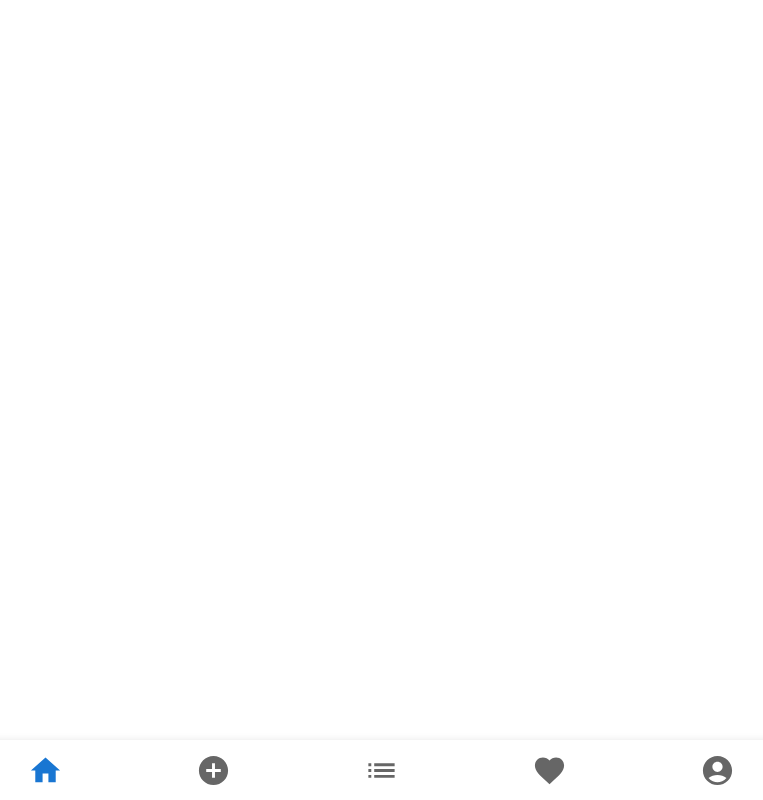
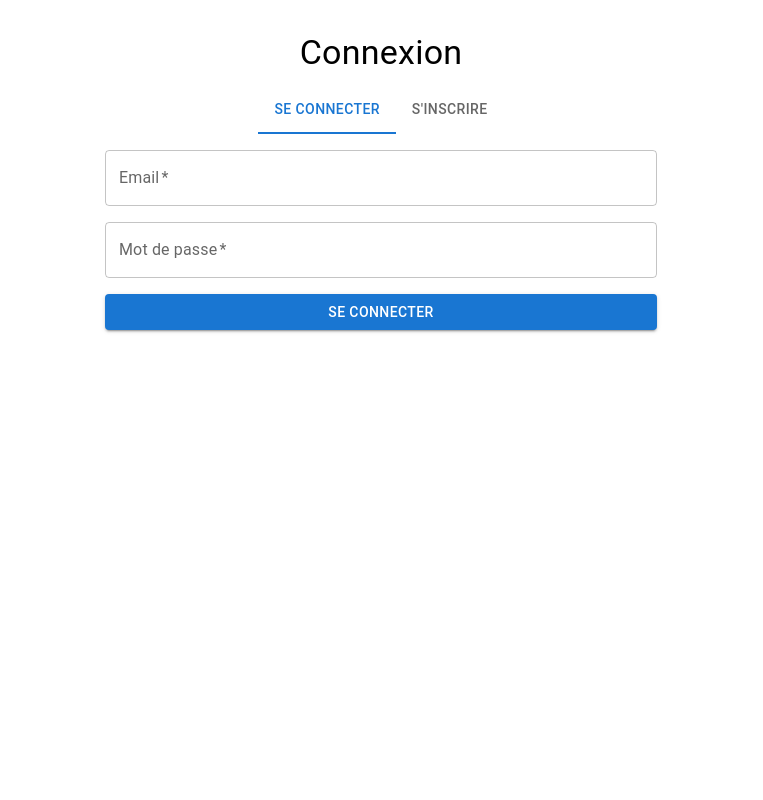
Before and after one commit to axelleagez/MyCafeList, a React (Create React App) app in the folder frontend/mycafelist/: page /login in a window 1280 px wide. Before the commit this address had no page. Shown: the whole page, without its empty margins (259-1022 px from the left). Built offline with nearby package versions, Linux system fonts and the light colour scheme.

Commit message:
page d'accueil non fonctionnelle

```diff
--- a/frontend/mycafelist/src/App.jsx
+++ b/frontend/mycafelist/src/App.jsx
@@ -1,5 +1,5 @@
 import React from "react";
-import { BrowserRouter as Router, Routes, Route } from "react-router-dom";
+import { BrowserRouter as Router, Routes, Route, Navigate} from "react-router-dom";
 import Navbar from "./components/Navbar";
 import HomePage from "./pages/HomePage";
 import AddPage from "./pages/AddPage";
@@ -7,18 +7,23 @@ import CafeListPage from "./pages/CafeListPage";
 import CafeDetailsPage from "./pages/CafeDetailsPage";
 import FavoritesPage from "./pages/FavoritesPage";
 import ProfilPage from "./pages/ProfilPage";
+import ConnectionPage from "./pages/ConnectionPage";
 
 function App() {
+  const isAuthenticated = localStorage.getItem("userId"); // vérification si l'utilisateur est connecté
+
   return (
     <>
-    <Navbar />
+      {isAuthenticated && <Navbar />} {/* affichage Navbar seulement si connecté */}
+
       <Routes>
-        <Route path="/" element={<HomePage />} />
-        <Route path="/add" element={<AddPage />} />
-        <Route path="/list" element={<CafeListPage />} />
-        <Route path="/details/:id" element={<CafeDetailsPage />} />
-        <Route path="/favorites" element={<FavoritesPage />} />
-        <Route path="/profile" element={<ProfilPage />} />
+        <Route path="/" element={isAuthenticated ? <HomePage /> : <Navigate to="/login" />} />
+        <Route path="/add" element={isAuthenticated ? <AddPage /> : <Navigate to="/login" />} />
+        <Route path="/list" element={isAuthenticated ? <CafeListPage /> : <Navigate to="/login" />} />
+        <Route path="/details/:id" element={isAuthenticated ? <CafeDetailsPage /> : <Navigate to="/login" />} />
+        <Route path="/favorites" element={isAuthenticated ? <FavoritesPage /> : <Navigate to="/login" />} />
+        <Route path="/profile" element={isAuthenticated ? <ProfilPage /> : <Navigate to="/login" />} />
+        <Route path="/login" element={<ConnectionPage />} />
       </Routes>
     </>
   );
--- a/frontend/mycafelist/src/pages/AddPage.jsx
+++ b/frontend/mycafelist/src/pages/AddPage.jsx
@@ -38,7 +38,7 @@ const AddPage = () => {
 
     try {
       // envoi des données à l'API
-      await axios.post("http://localhost:5000/api/cafes", formData);
+      await axios.post("http://localhost:5091/api/cafes", formData);
       setLoading(false);
       navigate("/list"); // redirection vers la liste après l'ajout
     } catch (err) {
--- a/frontend/mycafelist/src/pages/CafeListPage.jsx
+++ b/frontend/mycafelist/src/pages/CafeListPage.jsx
@@ -8,7 +8,7 @@ const CafeListPage = () => {
   const [error, setError] = useState("");
 
   useEffect(() => {
-    axios.get("http://localhost:5000/api/cafes") // URL API
+    axios.get("http://localhost:5091/api/cafes") // URL API
       .then(response => {
         // mettre que les cafés de l'utilisateur 1 pour faire un test
         const userCafes = response.data.filter(cafe => cafe.IdUser === 1);
--- a/frontend/mycafelist/src/pages/ConnectionPage.jsx
+++ b/frontend/mycafelist/src/pages/ConnectionPage.jsx
@@ -1,7 +1,85 @@
-import React from "react";
+import React, { useState, useEffect } from "react";
+import { Container, TextField, Button, Box, Typography, Tab, Tabs, Alert } from "@mui/material";
+import { useNavigate } from "react-router-dom";
+import axios from "axios";
 
 const ConnectionPage = () => {
-  return <h1>Page de connexion</h1>;
+  const navigate = useNavigate();
+  const [tab, setTab] = useState(0); // 0 = Connexion, 1 = Inscription
+  const [formData, setFormData] = useState({
+    Nom: "",
+    Email: "",
+    MotDePasse: "",
+  });
+  const [loading, setLoading] = useState(false);
+  const [error, setError] = useState("");
+
+  // si l'utilisateur est déjà connecté, redirection automatique vers HomePage
+  useEffect(() => {
+    if (localStorage.getItem("userId")) {
+      navigate("/");
+    }
+  }, [navigate]);
+
+  // gestion des changements des champs
+  const handleChange = (event) => {
+    const { name, value } = event.target;
+    setFormData({ ...formData, [name]: value });
+  };
+
+  // soumission du formulaire (Connexion ou Inscription)
+  const handleSubmit = async (event) => {
+    event.preventDefault();
+    setLoading(true);
+    setError("");
+
+    try {
+      const url = tab === 0 ? "http://localhost:5091/api/users/login" : "http://localhost:5091/api/users/register";
+      const response = await axios.post(url, formData);
+
+      // stockage dans le localStorage de l'ID utilisateur
+      localStorage.setItem("userId", response.data.Id);
+      localStorage.setItem("userEmail", response.data.Email);
+
+      setLoading(false);
+      navigate("/"); // redirection vers page d'accueil
+    } catch (err) {
+      console.error("Erreur d'authentification :", err);
+      setError("Échec de l'authentification. Vérifiez vos informations.");
+      setLoading(false);
+    }
+  };
+
+  return (
+    <Container maxWidth="sm">
+      <Box sx={{ textAlign: "center", mt: 4 }}>
+        <Typography variant="h4" gutterBottom>
+          {tab === 0 ? "Connexion" : "Inscription"}
+        </Typography>
+      </Box>
+
+      {/* onglets pour basculer entre Connexion et Inscription */}
+      <Tabs value={tab} onChange={(event, newValue) => setTab(newValue)} centered>
+        <Tab label="Se Connecter" />
+        <Tab label="S'inscrire" />
+      </Tabs>
+
+      {error && <Alert severity="error" sx={{ mt: 2 }}>{error}</Alert>}
+
+      {/* formulaire */}
+      <Box component="form" onSubmit={handleSubmit} sx={{ display: "flex", flexDirection: "column", gap: 2, mt: 2 }}>
+        {tab === 1 && (
+          <TextField label="Nom" name="Nom" value={formData.Nom} onChange={handleChange} required fullWidth />
+        )}
+        <TextField label="Email" name="Email" type="email" value={formData.Email} onChange={handleChange} required fullWidth />
+        <TextField label="Mot de passe" name="MotDePasse" type="password" value={formData.MotDePasse} onChange={handleChange} required fullWidth />
+
+        <Button type="submit" variant="contained" color="primary" fullWidth disabled={loading}>
+          {loading ? "En cours..." : tab === 0 ? "Se connecter" : "Créer un compte"}
+        </Button>
+      </Box>
+    </Container>
+  );
 };
 
 export default ConnectionPage;
--- a/frontend/mycafelist/src/pages/FavoritesPage.jsx
+++ b/frontend/mycafelist/src/pages/FavoritesPage.jsx
@@ -8,7 +8,7 @@ const FavoritesPage = () => {
   const [error, setError] = useState("");
 
   useEffect(() => {
-    axios.get("http://localhost:5000/api/cafes") // URL API
+    axios.get("http://localhost:5091/api/cafes") // URL API
       .then(response => {
         // filtrage des cafés favoris
         const favCafes = response.data.filter(cafe => cafe.StatutFav === true);
--- a/frontend/mycafelist/src/pages/HomePage.jsx
+++ b/frontend/mycafelist/src/pages/HomePage.jsx
@@ -10,7 +10,7 @@ const HomePage = () => {
 
   // Récupération des cafés depuis l'API
   useEffect(() => {
-    axios.get("http://localhost:5000/api/cafes") // 🔥 Mets l'URL de ton API
+    axios.get("http://localhost:5091/api/cafes") // URL API
       .then(response => {
         setCafes(response.data);
         setLoading(false);
--- a/frontend/mycafelist/src/pages/ProfilPage.jsx
+++ b/frontend/mycafelist/src/pages/ProfilPage.jsx
@@ -1,7 +1,28 @@
 import React from "react";
+import { Container, Typography, Button, Box } from "@mui/material";
+import { useNavigate } from "react-router-dom";
 
 const ProfilPage = () => {
-  return <h1>Bienvenue sur mon profil</h1>;
+  const navigate = useNavigate();
+
+  const handleLogout = () => {
+    localStorage.removeItem("userId");
+    localStorage.removeItem("userEmail");
+    navigate("/login");
+  };
+
+  return (
+    <Container maxWidth="sm" sx={{ textAlign: "center", mt: 4 }}>
+      <Typography variant="h4">Mon Profil</Typography>
+      <Typography variant="body1">Email : {localStorage.getItem("userEmail")}</Typography>
+
+      <Box sx={{ mt: 4 }}>
+        <Button variant="contained" color="secondary" onClick={handleLogout}>
+          Se déconnecter
+        </Button>
+      </Box>
+    </Container>
+  );
 };
 
 export default ProfilPage;
```
